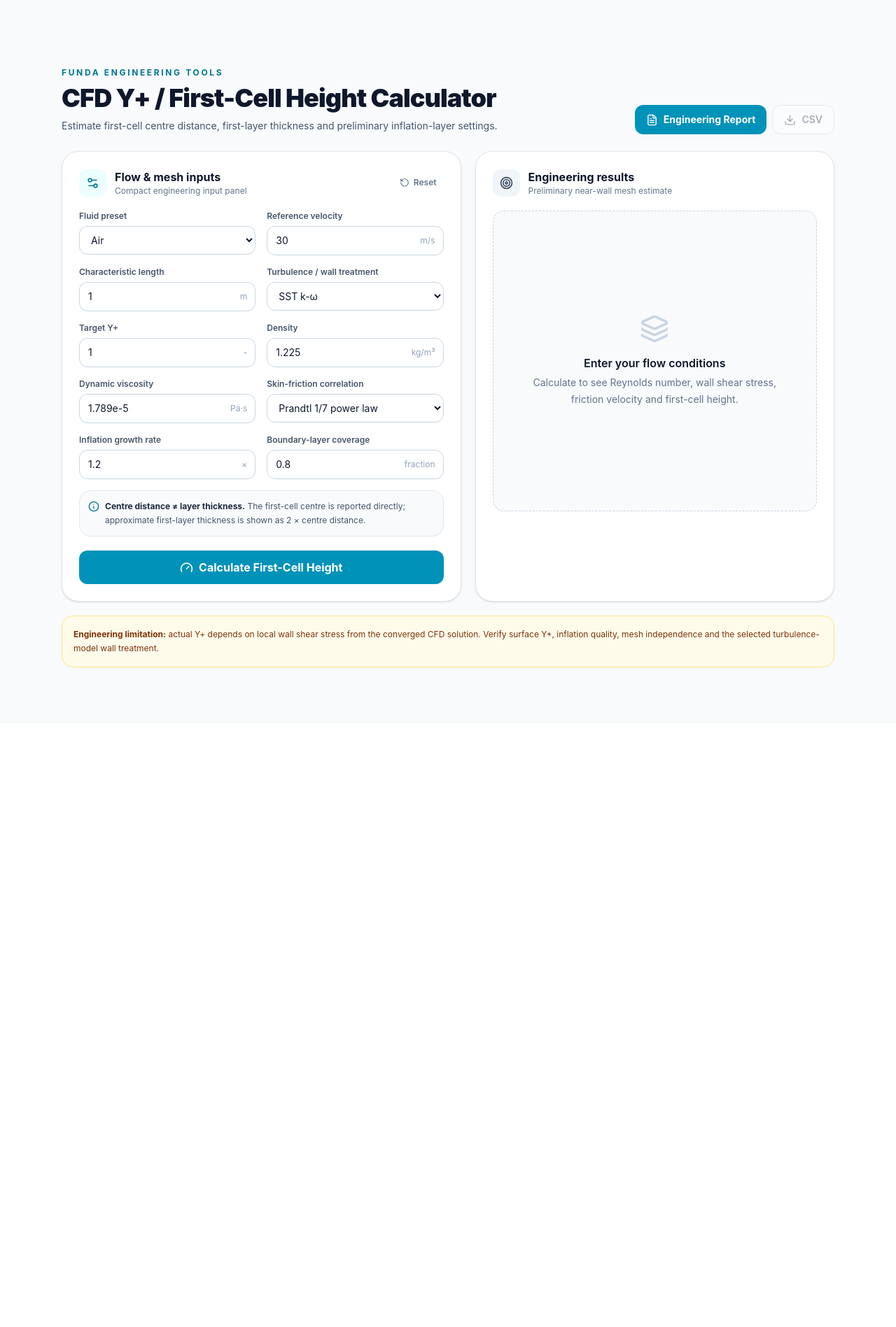
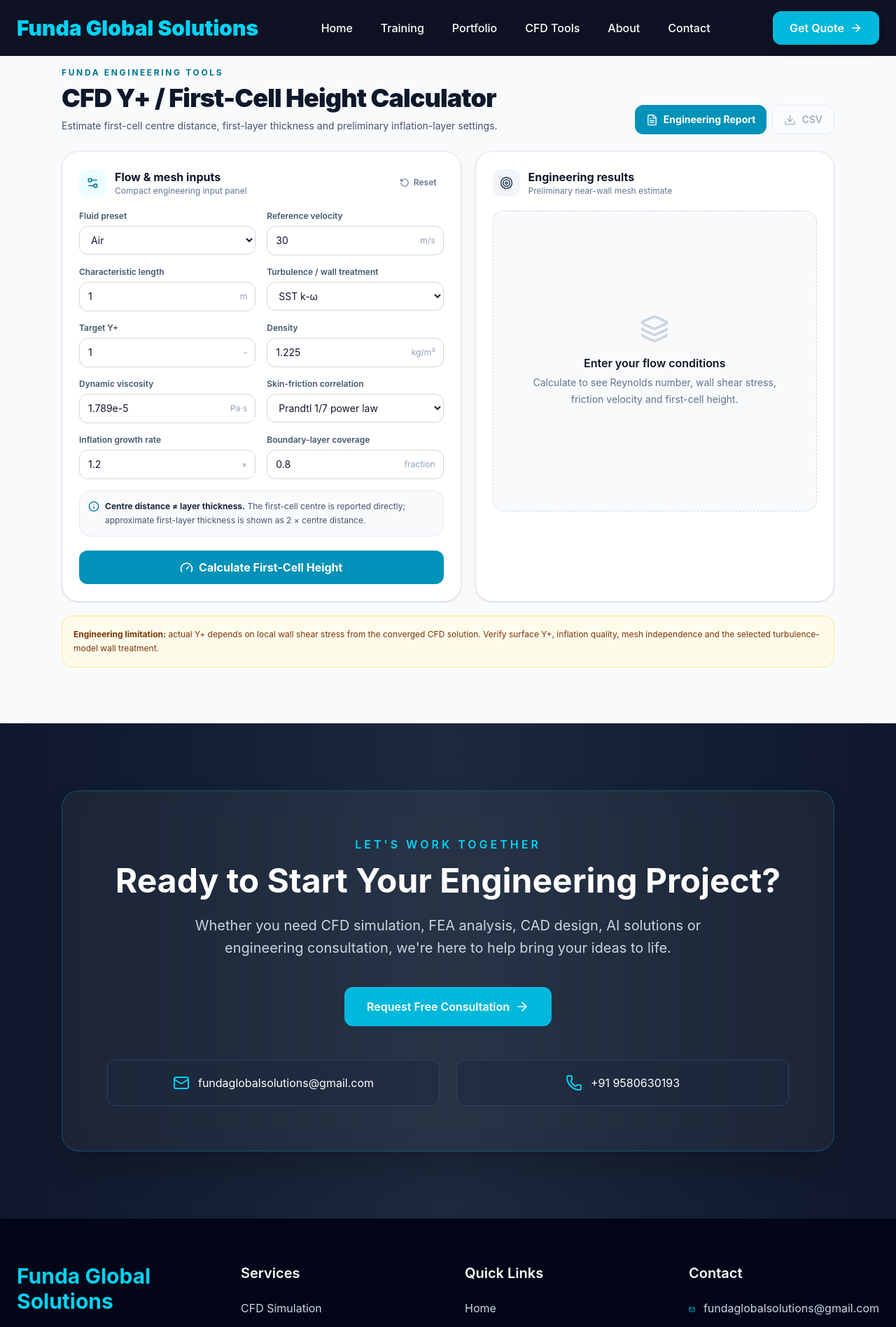
Before and after one commit to shivanand85/funda-global-solutions, a React (Vite) app: page /yplus-calculator in a window 1280 px wide. Shown: the top 1897 px of the page at 70% size. Before the commit the page ends 1034 px from the top, so only its background shows below. Built offline with nearby package versions, Linux system fonts and the light colour scheme.

Commit message:
Integrate Navbar, ContactCTA, and Footer
Added Navbar, ContactCTA, and Footer components to YPlusCalculator.

```diff
--- a/src/pages/YPlusCalculator.jsx
+++ b/src/pages/YPlusCalculator.jsx
@@ -1,6 +1,9 @@
 import React, { useMemo, useState } from "react";
 import { Activity, AlertTriangle, CheckCircle2, Download, FileText, Gauge, Info, Layers3, RotateCcw, Settings2, Target } from "lucide-react";
 import { useNavigate } from "react-router-dom";
+import Navbar from "../components/Navbar/Navbar";
+import ContactCTA from "../components/ContactCTA/ContactCTA";
+import Footer from "../components/Footer/Footer";
 
 const PRESETS = {
   air: { name: "Air", density: 1.225, viscosity: 1.789e-5 },
@@ -225,7 +228,11 @@
     setResult(null); setErrors([]);
   };
 
-  return <main className="min-h-screen bg-slate-50 pb-20 pt-24 text-slate-900">
+  return (
+    <>
+      <Navbar />
+
+      <main className="min-h-screen bg-slate-50 pb-20 pt-24 text-slate-900">
     <div className="mx-auto max-w-6xl px-4 sm:px-6">
       <header className="mb-6 flex flex-wrap items-end justify-between gap-4">
         <div>
@@ -297,6 +304,11 @@
       </div>
 
       <div className="mt-5 rounded-2xl border border-amber-200 bg-amber-50 p-4 text-xs leading-5 text-amber-900"><strong>Engineering limitation:</strong> actual Y+ depends on local wall shear stress from the converged CFD solution. Verify surface Y+, inflation quality, mesh independence and the selected turbulence-model wall treatment.</div>
-    </div>
-  </main>;
+      </div>
+      </main>
+
+      <ContactCTA />
+      <Footer />
+    </>
+  );
 }
```
